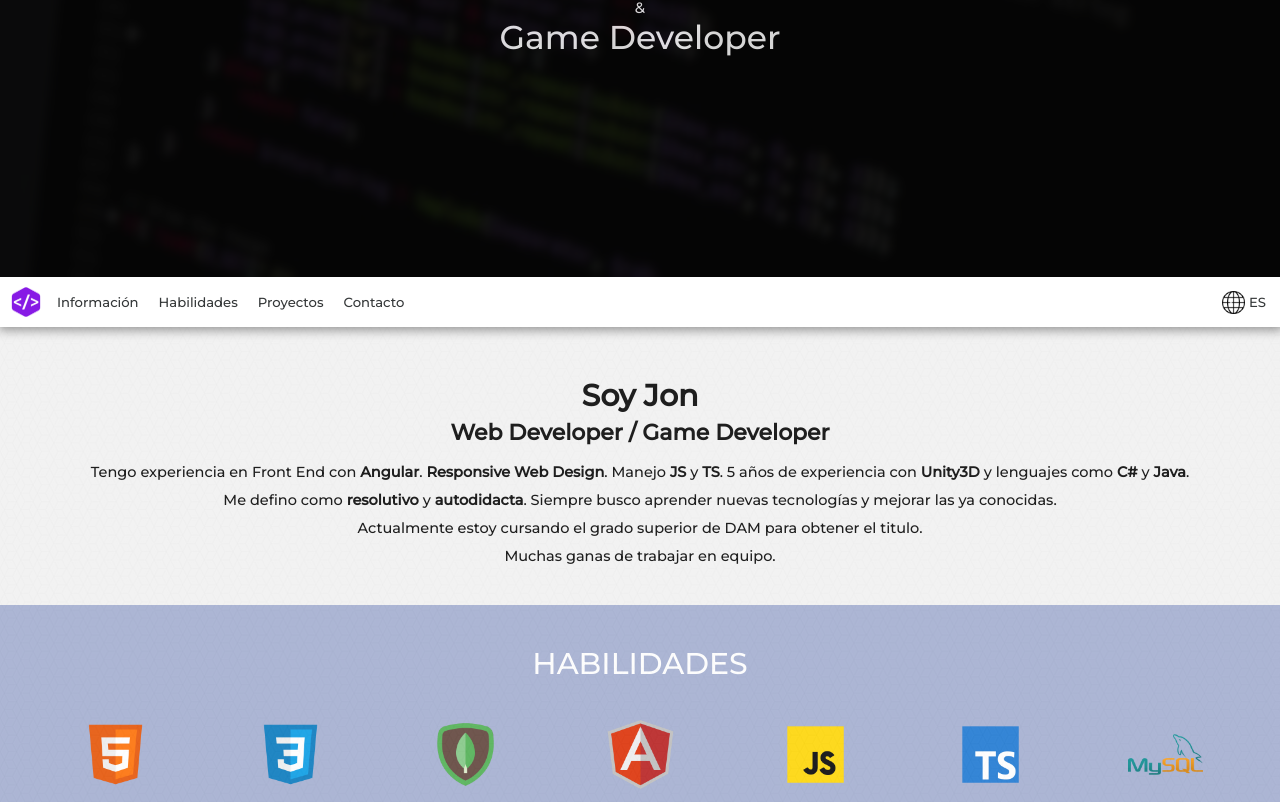
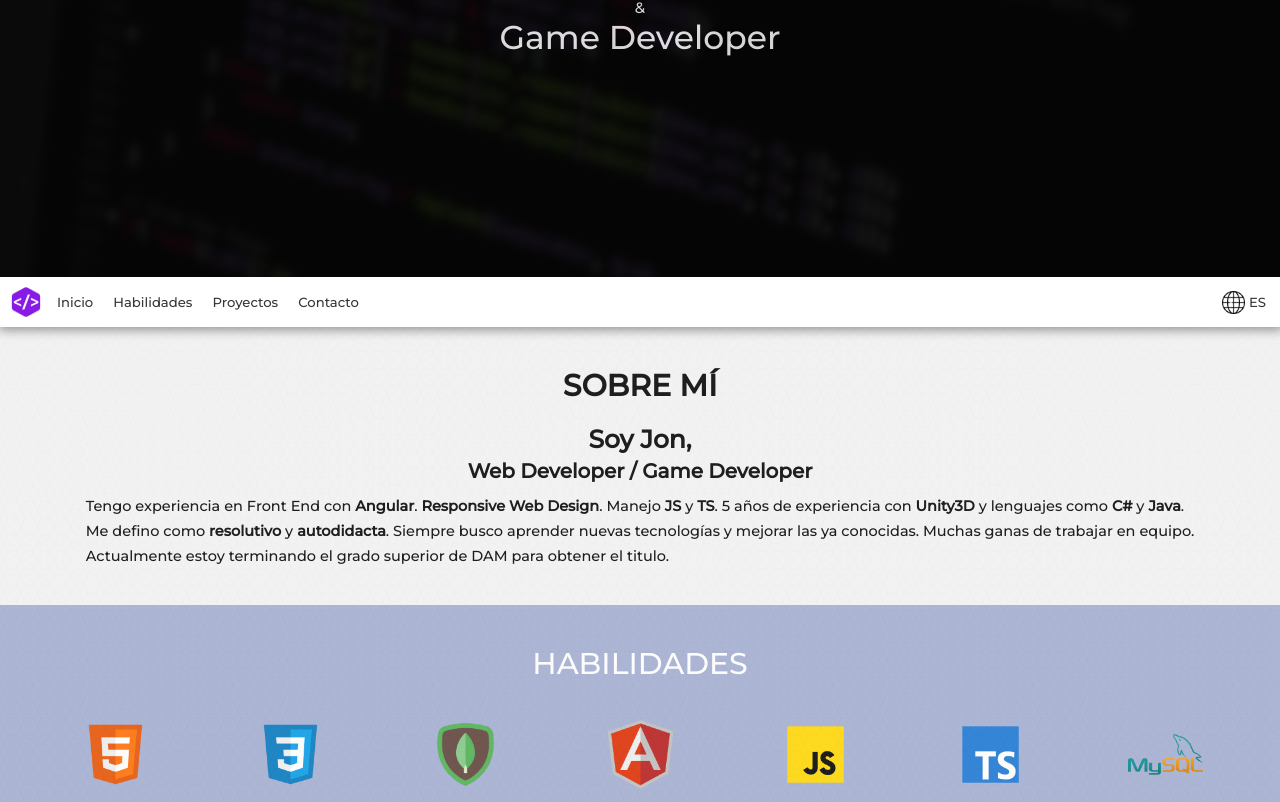
Before and after one commit to jonsanta/old-portfolio-webpage, an Angular app: page / in a window 1280 px wide. Shown: the part 523-1325 px from the top of the page. Built offline with nearby package versions, Linux system fonts and the light colour scheme.

Commit message:
Page title changed, about spanish text changed, about content reformated

```diff
--- a/src/app/Header/header.component.html
+++ b/src/app/Header/header.component.html
@@ -6,7 +6,7 @@
     [buttonClicked]="dropdownshown"></app-logo-nav-bar-item>
 
     <div *ngIf="computer" class="left">
-      <a (click)="scrollToAnchor('#aboutme')"><app-left-nav-bar-item content="Información"></app-left-nav-bar-item></a>
+      <a (click)="scrollToAnchor('#aboutme')"><app-left-nav-bar-item content="Inicio"></app-left-nav-bar-item></a>
       <a (click)="scrollToAnchor('#skillsets')"><app-left-nav-bar-item content="Habilidades"></app-left-nav-bar-item></a>
       <a (click)="scrollToAnchor('#projects')"><app-left-nav-bar-item content="Proyectos"></app-left-nav-bar-item></a>
       <a (click)="scrollToAnchor('#contact')"><app-left-nav-bar-item content="Contacto"></app-left-nav-bar-item></a>
@@ -15,7 +15,7 @@
     <app-right-nav-bar-item class="right"></app-right-nav-bar-item>
 
     <div [@dropDown]="desplegableState" class="dropdownmenu">
-      <a (click)="scrollToAnchor('#aboutme')"><app-dropdownitem (click)="dropdown()" content="Información"></app-dropdownitem></a>
+      <a (click)="scrollToAnchor('#aboutme')"><app-dropdownitem (click)="dropdown()" content="Inicio"></app-dropdownitem></a>
       <a (click)="scrollToAnchor('#skillsets')"><app-dropdownitem (click)="dropdown()" content="Habilidades"></app-dropdownitem></a>
       <a (click)="scrollToAnchor('#projects')"><app-dropdownitem (click)="dropdown()" content="Proyectos"></app-dropdownitem></a>
       <a (click)="scrollToAnchor('#contact')"><app-dropdownitem (click)="dropdown()" content="Contacto"></app-dropdownitem></a>
--- a/src/app/app.component.css
+++ b/src/app/app.component.css
@@ -23,15 +23,23 @@
     opacity: 0.87;
 }
 
-#aboutme h2{
+#aboutme h1{
     font-size: 30px;
-    padding: 50px 0 0 0;
+    padding: 40px 0 0 0;
     margin: 0;
     text-align: center;
 }
 
+#aboutme h2{
+    font-size: 25px;
+    padding: 20px 0 0 0;
+    margin: 0;
+    text-align: center;
+    width: 100%;
+}
+
 #aboutme h3{
-    font-size: 22px;
+    font-size: 20px;
     padding: 5px 0 7px 0;
     margin: 0;
     text-align: center;
@@ -39,16 +47,19 @@
 }
 
 .abcontent{
-    width: auto;
-    display: inline-block;
-    text-align: center;
-    padding-bottom: 40px;
+    display: flex;
+    flex-direction: column;
+    width: 90%;
+    padding: 0px 5% 40px 5%;
+    right: 0em;
+    align-items: center;
 }
 
 .abcontent p{
     font-size: 14.5px;
-    padding: 10px 20px 0 20px;
-    margin: 0px;
+    margin: 0;
+    padding: 7px 0 0 0;
+    text-align: justify;
 }
 
 #skillsets{
--- a/src/app/app.component.html
+++ b/src/app/app.component.html
@@ -2,14 +2,17 @@
   <app-header></app-header>
   <div id="sections">
     <div id="aboutme">
-      <h2>Soy Jon</h2>
+      <h1>SOBRE MÍ</h1>
+      <h2>Soy Jon,</h2>
       <h3>Web Developer / Game Developer</h3>
       <div class="abcontent">
-        <p>Tengo experiencia en Front End con <b>Angular</b>. <b>Responsive Web Design</b>. Manejo <b>JS</b> y <b>TS</b>.
-          5 años de experiencia con <b>Unity3D</b> y lenguajes como <b>C#</b> y <b>Java</b>.</p>
-        <p>Me defino como <b>resolutivo</b> y <b>autodidacta</b>. Siempre busco aprender nuevas tecnologías y mejorar las ya conocidas.</p>
-        <p>Actualmente estoy cursando el grado superior de DAM para obtener el titulo.</p>
-        <p>Muchas ganas de trabajar en equipo.</p>
+        <div>
+          <p>Tengo experiencia en Front End con <b>Angular</b>. <b>Responsive Web Design</b>. Manejo <b>JS</b> y <b>TS</b>.
+            5 años de experiencia con <b>Unity3D</b> y lenguajes como <b>C#</b> y <b>Java</b>.</p>
+          <p>Me defino como <b>resolutivo</b> y <b>autodidacta</b>. Siempre busco aprender nuevas tecnologías y mejorar las ya conocidas.
+            Muchas ganas de trabajar en equipo.</p>
+          <p>Actualmente estoy terminando el grado superior de DAM para obtener el titulo.</p>
+        </div>
       </div>
     </div>
     <div id="skillsets">
--- a/src/app/app.component.ts
+++ b/src/app/app.component.ts
@@ -6,7 +6,6 @@ import { Component, HostListener } from '@angular/core';
   styleUrls: ['./app.component.css']
 })
 export class AppComponent {
-  title = 'Jon';
 
   fixedWidth : number;
 
@@ -15,11 +14,12 @@ export class AppComponent {
     this.fixedWidth = this.resize();
   }
 
-  @HostListener('window:resize', ['$event']) //r
+  @HostListener('window:resize', ['$event'])//On Resize event
   onResize(): void{
     this.fixedWidth = this.resize();
   }
 
+  //Fixes the page width taking care of the vertical page scrollbar
   resize() : number{
     return window.innerWidth -(window.innerWidth - document.body.clientWidth);
   }
--- a/src/index.html
+++ b/src/index.html
@@ -2,7 +2,7 @@
 <html lang="en">
 <head>
   <meta charset="utf-8">
-  <title>Jon</title>
+  <title>Jon's Portfolio</title>
   <base href="/">
   <meta name="viewport" content="width=device-width, initial-scale=0.7, maximum-scale=1.5, minimum-scale=0.7">
   <link rel="icon" type="image/x-icon" href="favicon.ico">
```
